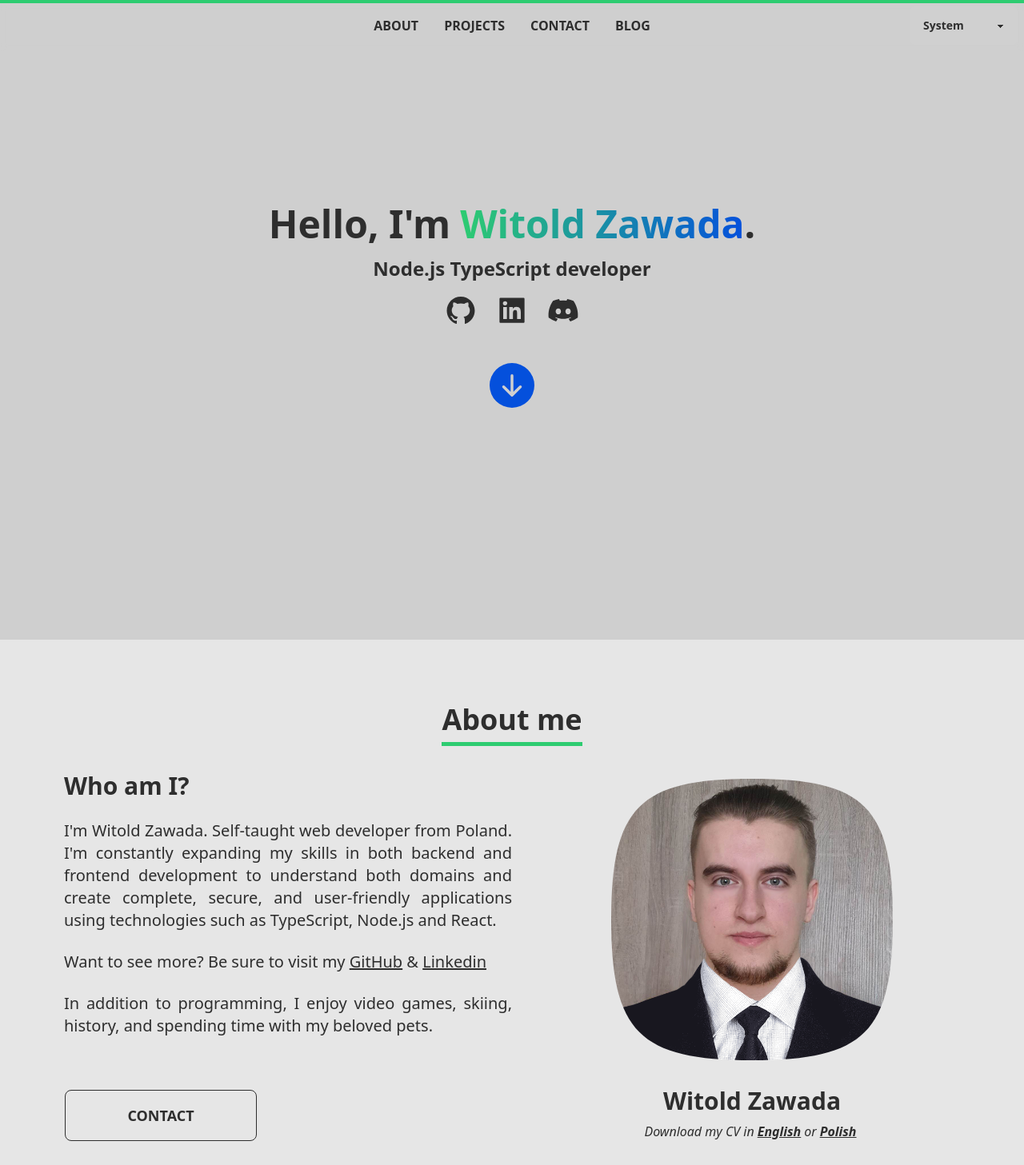
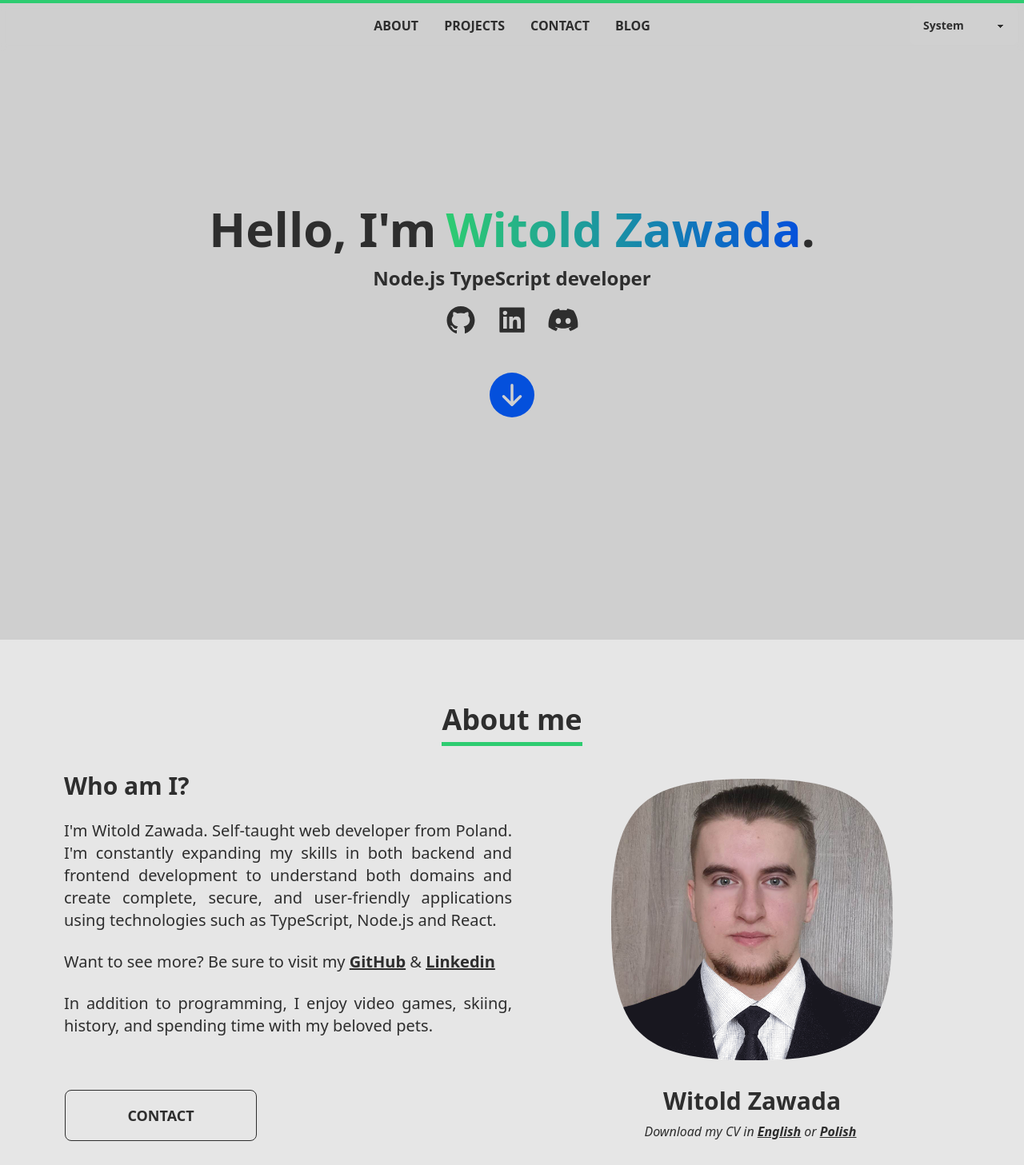
Before and after one commit to PoProstuWitold/portfolio, a Next.js app: page / in a window 1280 px wide. Shown: the top 1457 px of the page at 80% size. Built offline with nearby package versions, Linux system fonts and the light colour scheme.

Commit message:
style: minor tweaks

```diff
--- a/src/components/NavBar.tsx
+++ b/src/components/NavBar.tsx
@@ -60,7 +60,7 @@ export const Navbar: React.FC = () => {
 				{mounted &&
 				<select
 					value={theme}
-					className="max-w-xs select select-ghost"
+					className="max-w-xs select select-ghost font-semibold"
 					onChange={(e): void => setTheme(e.currentTarget.value)}
 				>
 					{themes.map((theme, index) => (
--- a/src/pages/projects/[project].tsx
+++ b/src/pages/projects/[project].tsx
@@ -55,7 +55,7 @@ export default function Project({ repository }: { repository: Repository }): Rea
                     <div className="flex flex-col flex-grow lg:w-[50%] mx-0 gap-8 lg:bg-base-200 p-5 rounded-2xl">
                         <div className="flex flex-col gap-1">
                             <h3 className='text-2xl font-bold'>Stats</h3>
-                            <div className='flex flex-row gap-10 justify-between text-lg lg:gap-4'>
+                            <div className='flex flex-row gap-10 justify-between md:text-lg text-md lg:gap-4'>
                                 <span className='flex items-center text-center gap-1'>{repository.licenseInfo && <><TbLicense/> {` ${repository.licenseInfo.name}`}</> || <><TbLicenseOff/>{' No licence'}</>}</span>
                                 <span className='flex items-center text-center gap-1'><AiOutlineStar className='w-5 h-5'/><p>{repository.stargazers.totalCount} stars</p></span>
                                 <span className='flex items-center text-center gap-1'><TbGitFork /><p>{repository.forks.totalCount} forks</p></span>
--- a/src/sections/About.tsx
+++ b/src/sections/About.tsx
@@ -18,7 +18,7 @@ const About: React.FC = () => {
 					<p className="gap-2 text-justify">
 						Want to see more? Be sure to visit my{" "}
 						<a
-							className="underline"
+							className="underline font-semibold"
 							href="https://github.com/PoProstuWitold"
 							target="_blank"
 							rel="noreferrer"
@@ -27,7 +27,7 @@ const About: React.FC = () => {
 						</a>
 						<span> & </span>
 						<a
-							className="underline"
+							className="underline font-semibold"
 							href="https://www.linkedin.com/in/witoldzawada/"
 							target="_blank"
 							rel="noreferrer"
--- a/src/sections/Contact.tsx
+++ b/src/sections/Contact.tsx
@@ -23,7 +23,7 @@ const Contact: React.FC = () => {
 								className="underline"
 								target="_blank"
 								rel="noreferrer"
-								href={'https://discord.com/'}
+								href={'https://discord.com/users/460167435471945748'}
 							>
 								Shedule call with me
 							</a>
--- a/src/sections/Main.tsx
+++ b/src/sections/Main.tsx
@@ -16,7 +16,7 @@ const Main: React.FC = () => {
 				<div className="justify-between my-auto mt-40 hero-content">
 					<div className='flex flex-col gap-4'>
 						<m.h1
-							className="md:text-5xl text-4xl font-bold flex md:flex-row flex-col"
+							className="md:text-6xl text-5xl font-bold flex md:flex-row flex-col"
 							initial={{ opacity: 0, scale: 0.7 }}
 							animate={{ opacity: 1, scale: 1 }}
 							transition={{
```
Also changed, not shown: package.json (+13 -13 lines), 1 other file (tests, documents, lock files or other folders).
